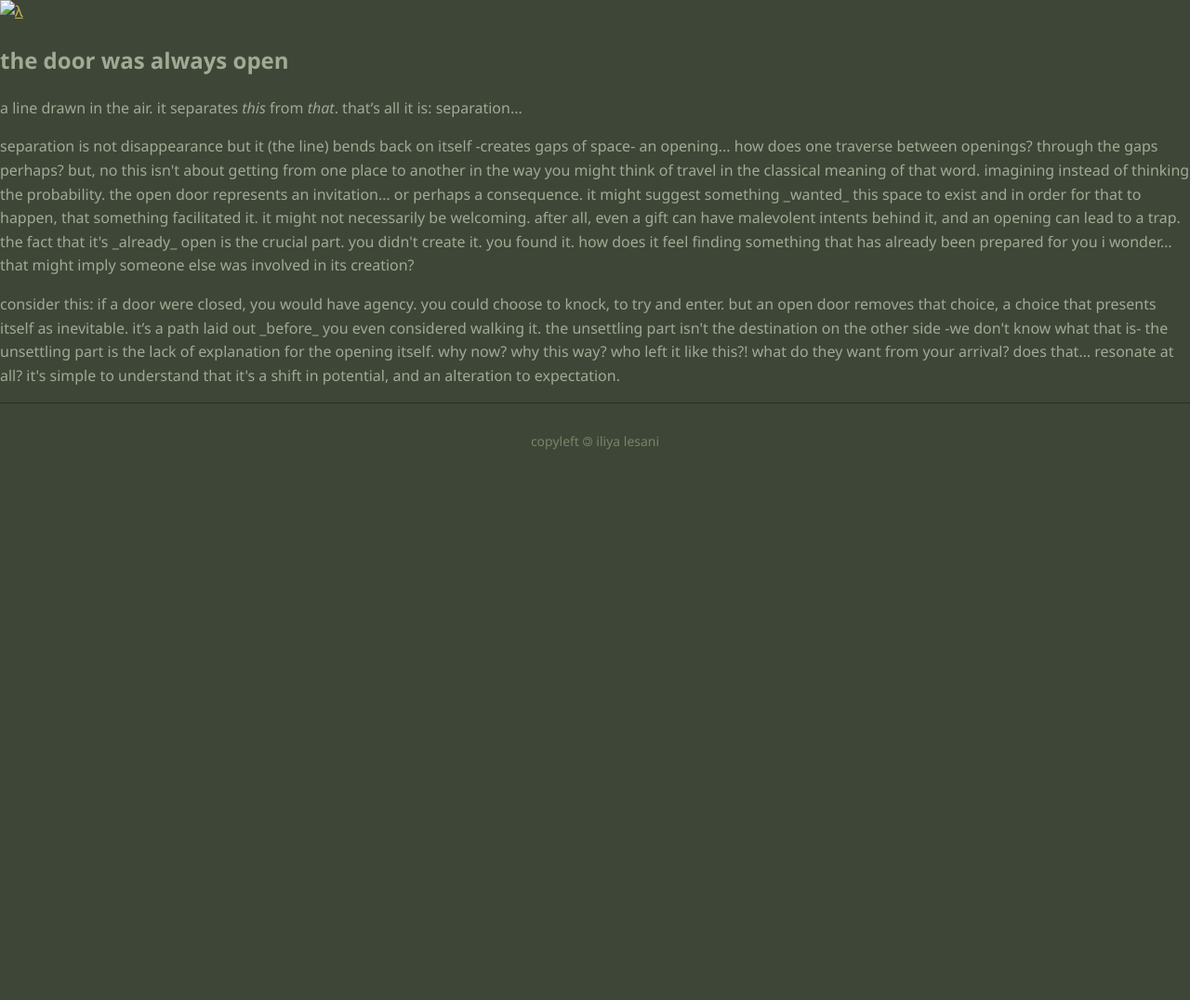
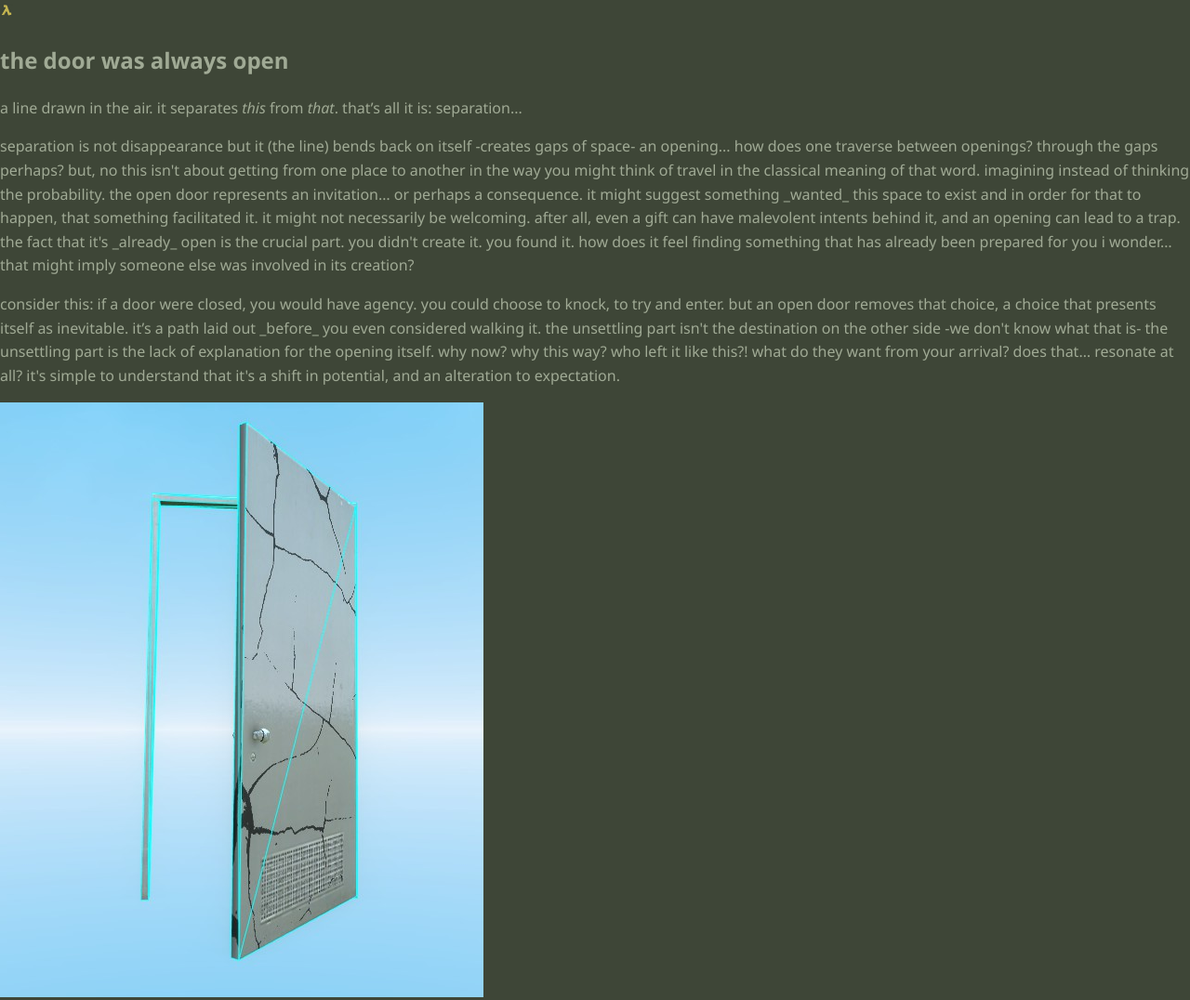
Before and after one commit to iliyalb/crow-world, a plain HTML site: page src/index.html in a window 1280 px wide. Shown: the top 1076 px of the page at 93% size. Before the commit the page ends 800 px from the top, so only its background shows below. Drawn offline with Linux system fonts and the light colour scheme.

Commit message:
add broken door

```diff
--- a/src/index.html
+++ b/src/index.html
@@ -10,7 +10,7 @@
     </head>
     <body>
         <header>
-            <a href="/"><img src="lambda.png" alt="λ" width="14" /></a>
+            <a href="/"><img src="asset/lambda.png" alt="λ" width="14" /></a>
         </header>
         <main>
             <article>
@@ -50,6 +50,7 @@
                     resonate at all? it's simple to understand that it's a shift
                     in potential, and an alteration to expectation.
                 </p>
+                <img src="asset/broken.door.png" alt="broken door" />
             </article>
         </main>
         <footer>
```
Also changed, not shown: src/asset/broken.door.png (added).
